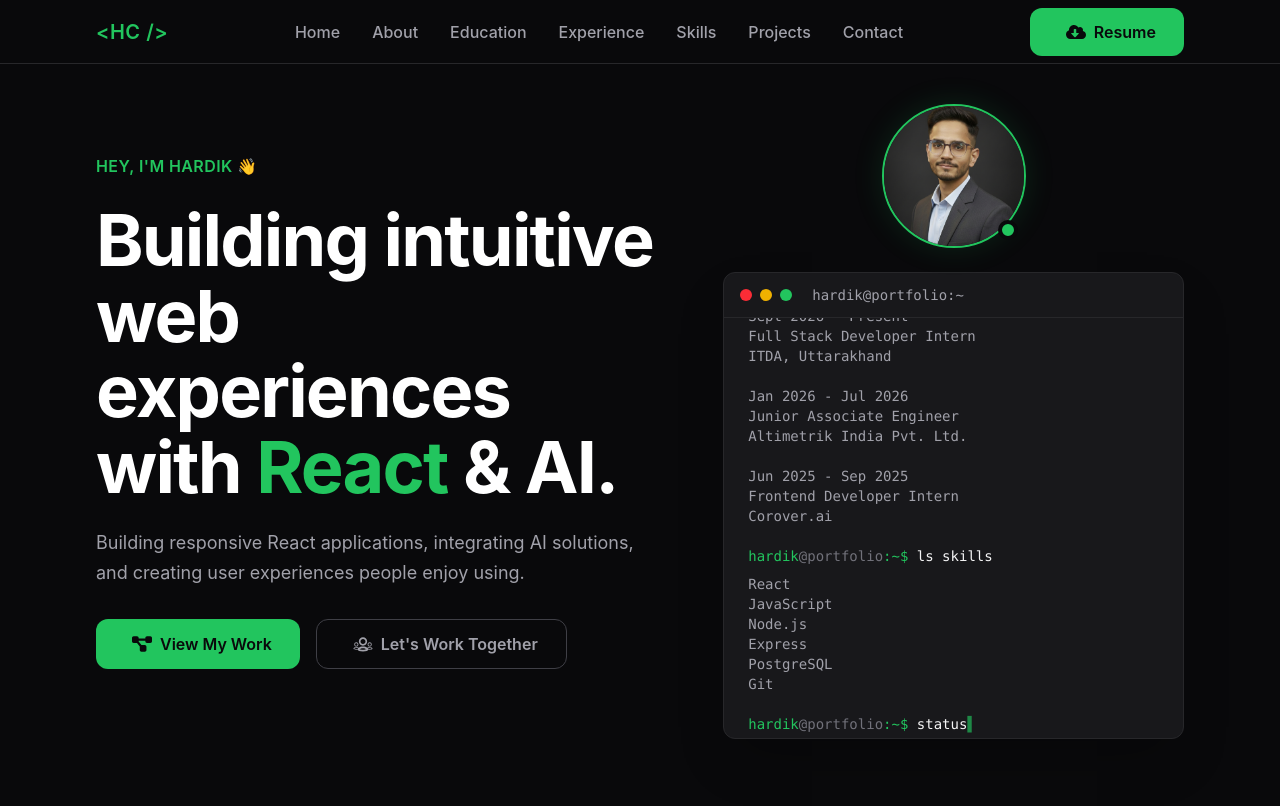
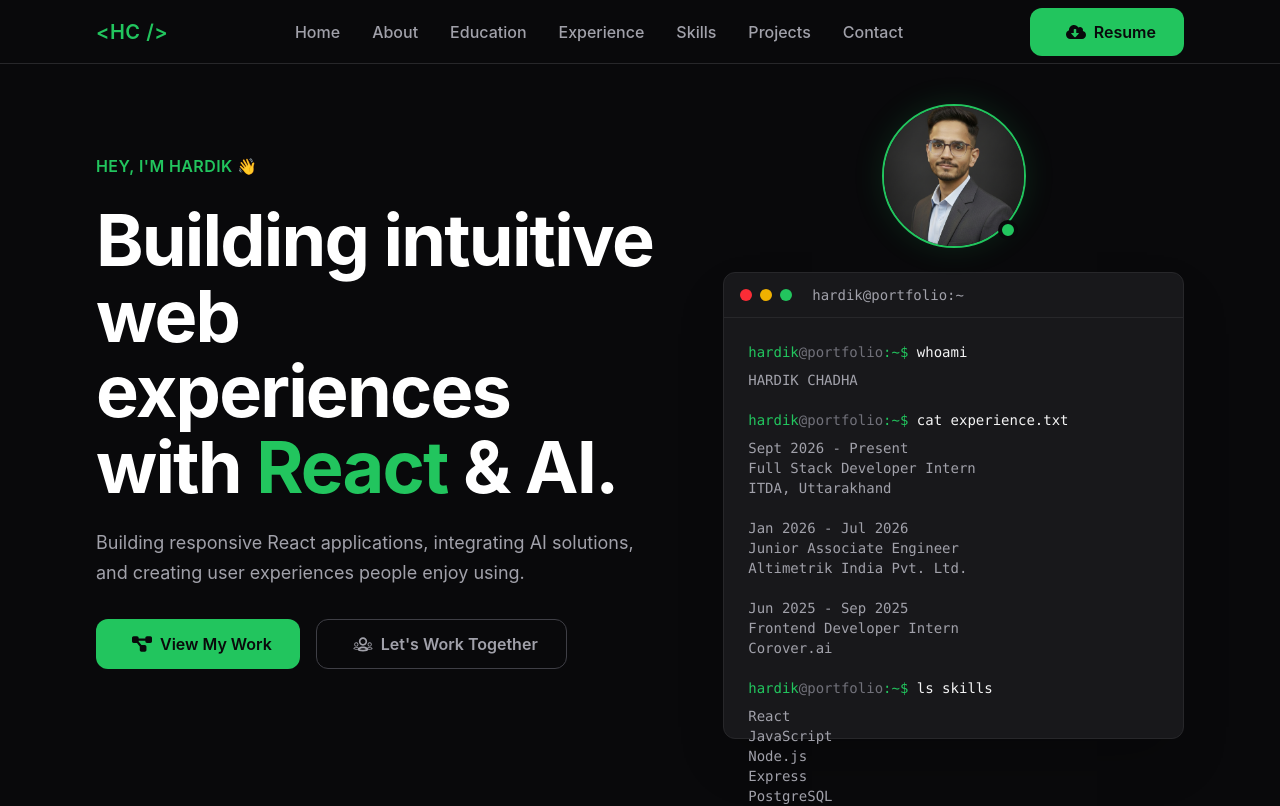
Before and after one commit to hardik10-debug/React-Portfolio-2026, a React (Vite) app: page / in a window 1280 px wide. Shown: the top 806 px of the page. Built offline with nearby package versions, Linux system fonts and the light colour scheme.

Commit message:
Remove overflow-hidden class from DeveloperCard

```diff
--- a/src/components/DeveloperCard.jsx
+++ b/src/components/DeveloperCard.jsx
@@ -75,7 +75,7 @@ const DeveloperCard = () => {
       {/* Terminal Body */}
       <div
         ref={terminalRef}
-        className="p-4 sm:p-6 font-mono text-xs sm:text-sm min-w-0 max-h-[420px] overflow-hidden"
+        className="p-4 sm:p-6 font-mono text-xs sm:text-sm min-w-0 max-h-[420px]"
       >
 
         {history.map((item) => (
```
